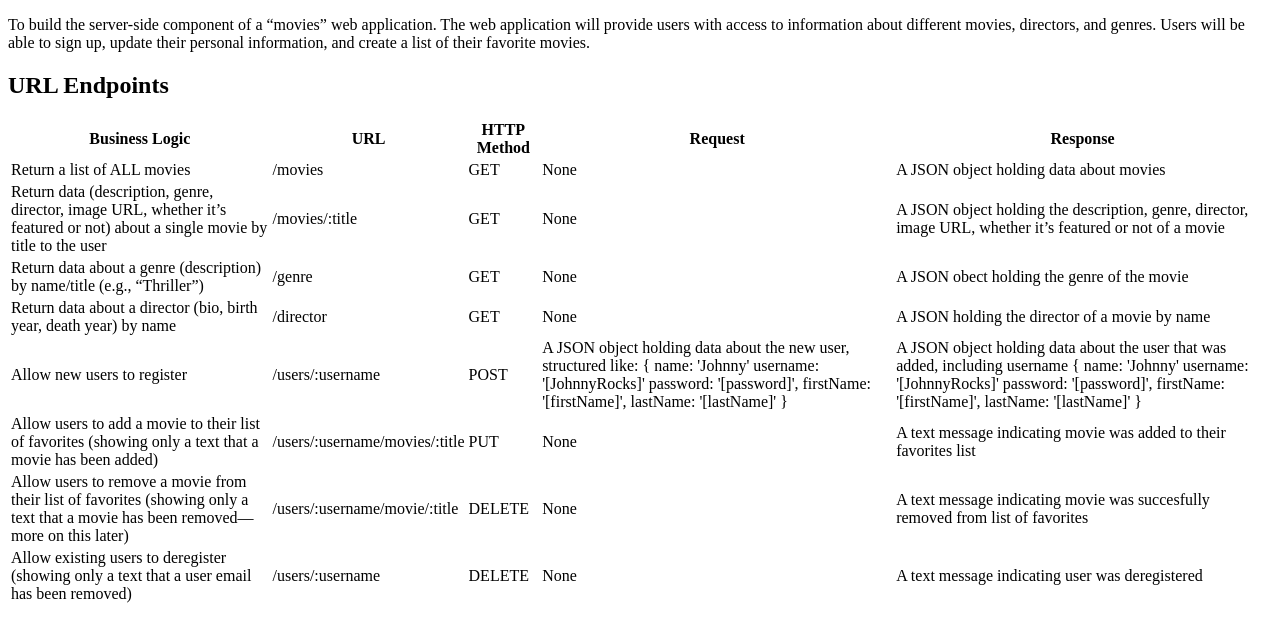
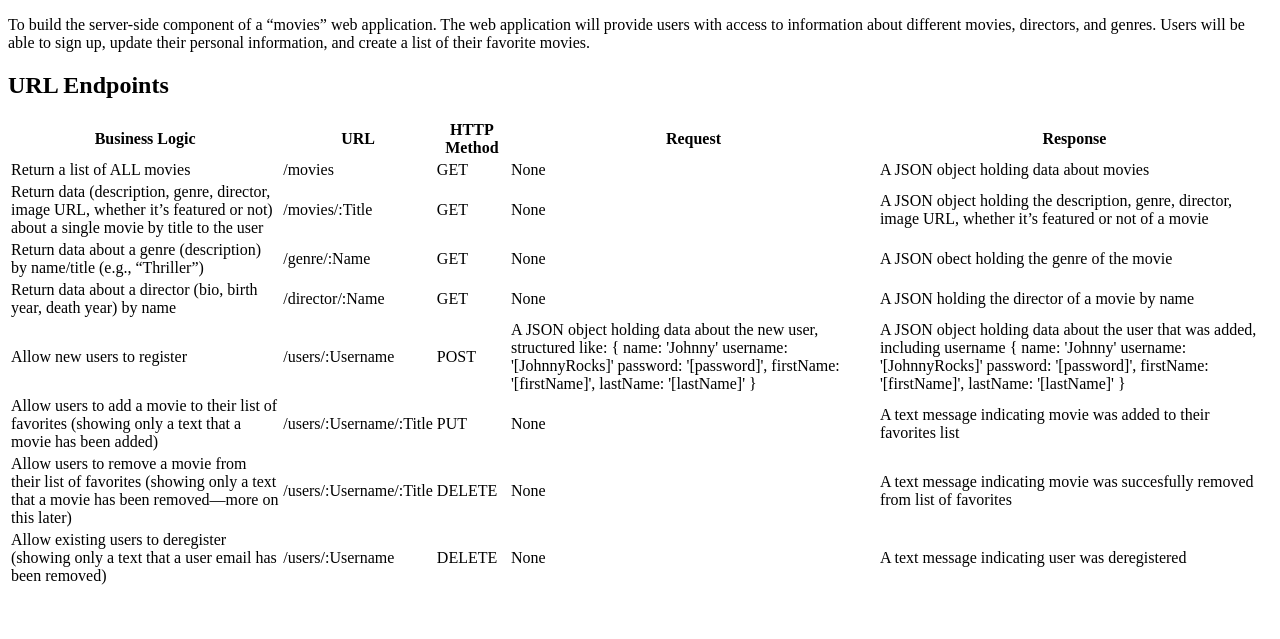
Before and after one commit to Tynasaur/Movies-app, a website: page public/documentation.html in a window 1280 px wide. Shown: the part 105-744 px from the top of the page. Drawn offline with Linux system fonts and the light colour scheme; files that its build step writes are made by us from their sources.

Commit message:
Updated documentation.html

```diff
--- a/models.js
+++ b/models.js
@@ -15,7 +15,7 @@ let userSchema = mongoose.Schema({
     Username: {type: String, required: true},
     Password: {type: String, required: true},
     Email: {type: String, required: true},
-    Birthdate: Date,
+    Birthday: Date,
     FavoriteMovies: [{ type: mongoose.Schema.Types.ObjectId, ref: 'Movie' }]
   });
 
@@ -23,7 +23,7 @@ let userSchema = mongoose.Schema({
 let directorSchema = mongoose.Schema({
     Name: {type: String, required: true},
     Bio: {type: String, required: true},
-    Birthdate: {type: String, required: true},
+    Birthday: {type: String, required: true},
     Deathdate: String
 
 });
--- a/public/documentation.html
+++ b/public/documentation.html
@@ -40,28 +40,28 @@
                 </tr>
                 <tr>
                     <td>Return data (description, genre, director, image URL, whether it’s featured or not) about a single movie by title to the user</td>
-                    <td>/movies/:title</td>
+                    <td>/movies/:Title</td>
                     <td>GET</td>
                     <td>None</td>
                     <td>A JSON object holding the description, genre, director, image URL, whether it’s featured or not of a movie</td>
                 </tr>
                 <tr>
                     <td>Return data about a genre (description) by name/title (e.g., “Thriller”)</td>
-                    <td>/genre</td>
+                    <td>/genre/:Name</td>
                     <td>GET</td>
                     <td>None</td>
                     <td>A JSON obect holding the genre of the movie</td>
                 </tr>
                 <tr>
                     <td>Return data about a director (bio, birth year, death year) by name</td>
-                    <td>/director</td>
+                    <td>/director/:Name</td>
                     <td>GET</td>
                     <td>None</td>
                     <td>A JSON holding the director of a movie by name</td>
                 </tr>
                 <tr>
                     <td>Allow new users to register</td>
-                    <td>/users/:username</td>
+                    <td>/users/:Username</td>
                     <td>POST</td>
                     <td>A JSON object holding data about the new user,
                      structured like:
@@ -85,21 +85,21 @@
                 </tr>
                 <tr>
                     <td>Allow users to add a movie to their list of favorites (showing only a text that a movie has been added)</td>
-                    <td>/users/:username/movies/:title</td>
+                    <td>/users/:Username/:Title</td>
                     <td>PUT</td>
                     <td>None</td>
                     <td>A text message indicating movie was added to their favorites list</td>
                 </tr>
                 <tr>
                     <td>Allow users to remove a movie from their list of favorites (showing only a text that a movie has been removed—more on this later)</td>
-                    <td>/users/:username/movie/:title</td>
+                    <td>/users/:Username/:Title</td>
                     <td>DELETE</td>
                     <td>None</td>
                     <td>A text message indicating movie was succesfully removed from list of favorites</td>
                 </tr>
                 <tr>
                     <td>Allow existing users to deregister (showing only a text that a user email has been removed)</td>
-                    <td>/users/:username</td>
+                    <td>/users/:Username</td>
                     <td>DELETE</td>
                     <td>None</td>
                     <td>A text message indicating user was deregistered</td>
```
Also changed, not shown: index.js (+4 -3 lines).
